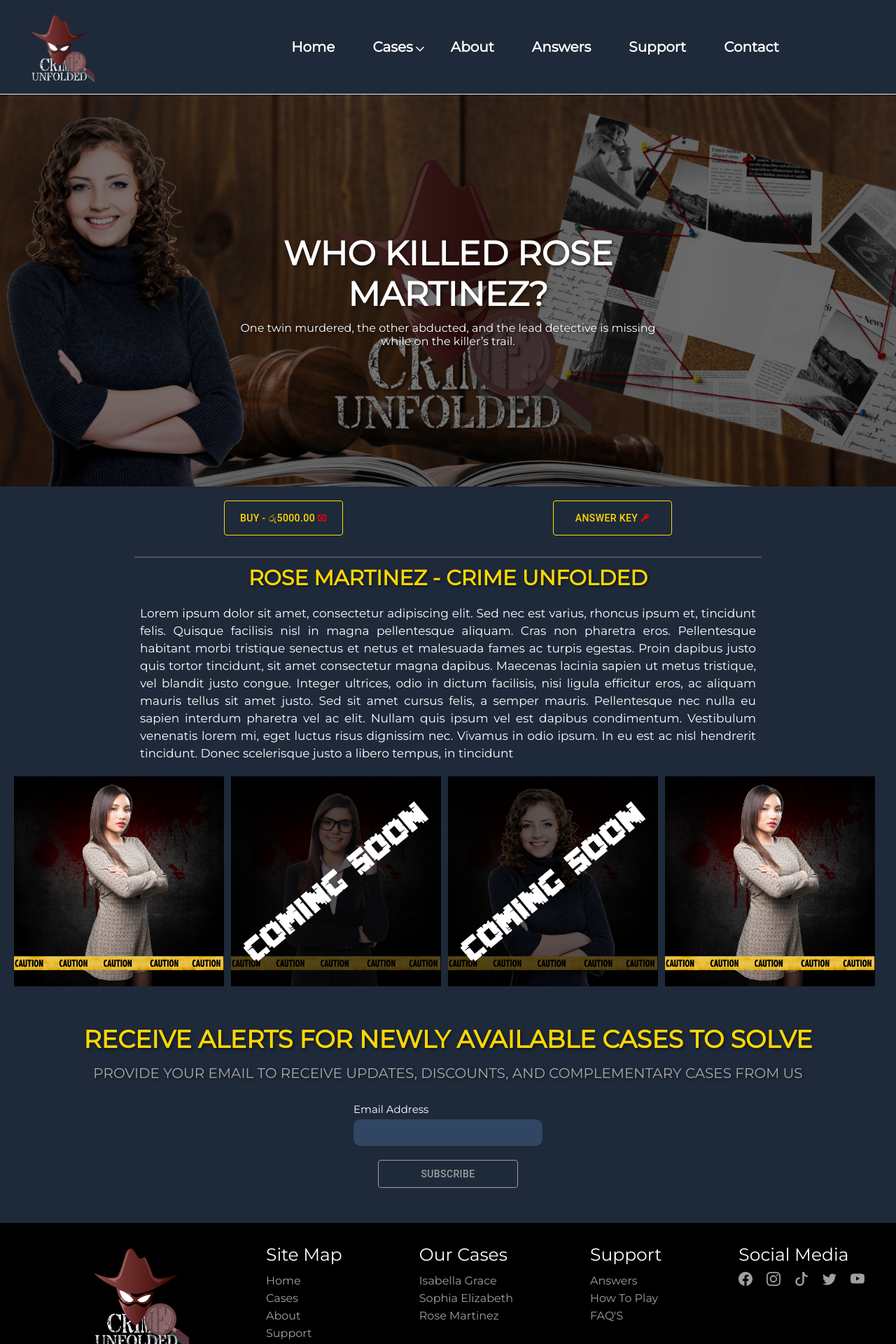
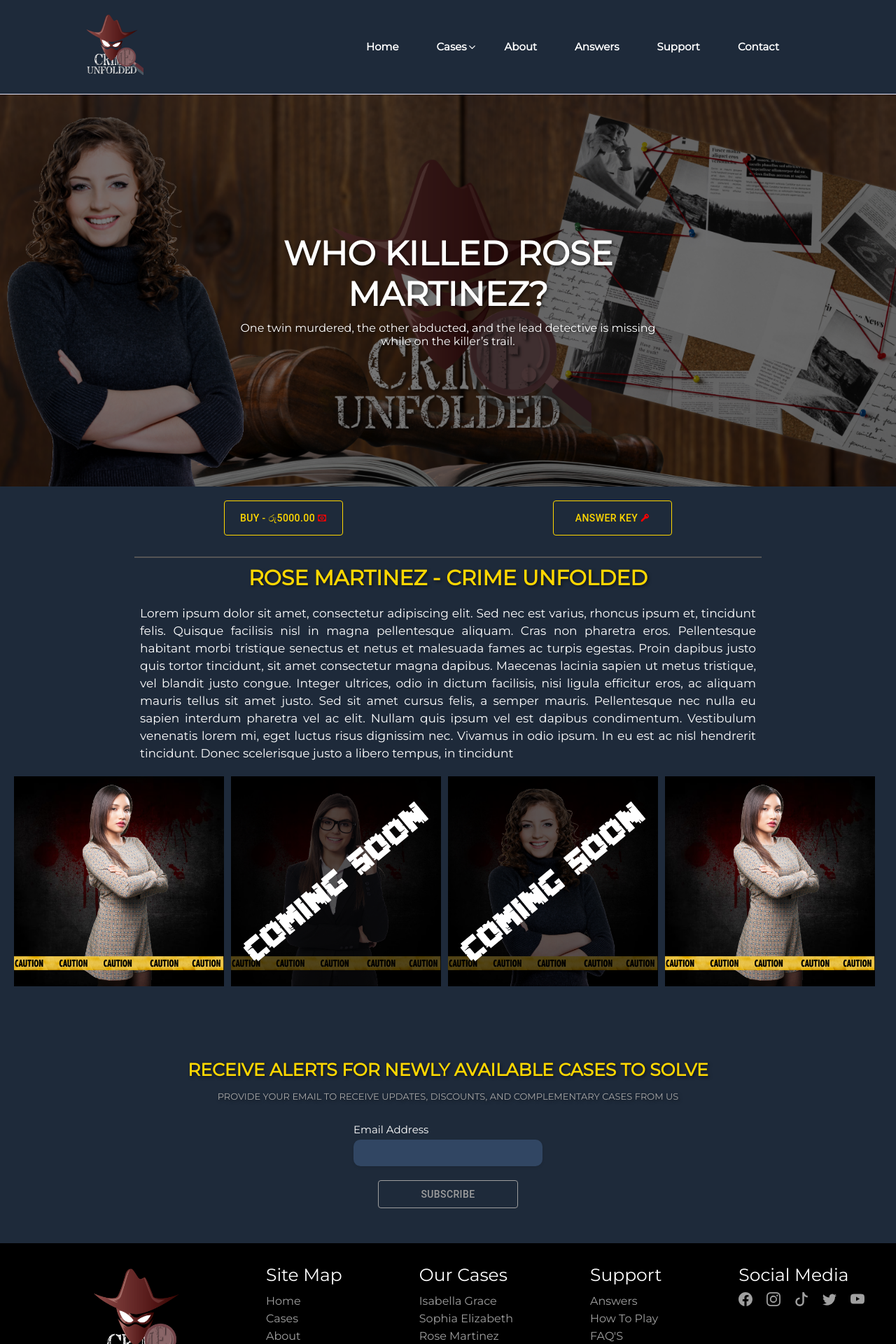
Before and after one commit to sandunde/crime-unfolded, a React (Create React App) app: page /Rose in a window 1280 px wide. Shown: the top 1920 px of the page at 70% size. Built offline with nearby package versions, Linux system fonts and the light colour scheme.

Commit message:
push changes

```diff
--- a/src/App.js
+++ b/src/App.js
@@ -53,7 +53,7 @@
         <Route path="*" element={<Error404 />} />
       </Routes>
       <ScrollUpButton />
-      <DialogflowChatbot />
+      {/* <DialogflowChatbot /> */}
       <Subscribe />
       <Footer />
     </Router>)
--- a/src/components/footer/Footer.css
+++ b/src/components/footer/Footer.css
@@ -108,7 +108,7 @@
 
 .copy-rights h5 {
     margin   : 0;
-    font-size: 15px;
+    font-size: 10px;
     color    : rgb(255, 255, 255);
 }
 
--- a/src/components/menu/NavBar.css
+++ b/src/components/menu/NavBar.css
@@ -8,10 +8,16 @@
   margin-left  : auto;
 }
 
-img {
+.nav-logo {
+  width      : 90px;
+  margin-left: 100px !important;
+}
+
+
+/* img {
   max-width: 100%;
   height   : auto;
-}
+} */
 
 .sec__one {
   position: relative;
@@ -64,7 +70,7 @@
 }
 
 .menu-item a {
-  font-size      : 20px;
+  font-size      : 15px;
   font-weight    : 600;
   line-height    : 40px;
   position       : relative;
@@ -153,6 +159,11 @@
 @media (max-width: 767px) {
   .header__middle .active {
     color: #b22222 !important;
+  }
+
+  .nav-logo {
+    width      : 20%;
+    margin-left: 40px !important;
   }
 
   .sub__menus {
@@ -244,6 +255,7 @@
     cursor          : pointer;
     position        : relative;
     z-index         : 10037;
+    margin-top      : 6px;
   }
 
   .main-nav .menubar__button svg {
--- a/src/components/menu/NavBar.js
+++ b/src/components/menu/NavBar.js
@@ -52,9 +52,10 @@
           <div className="header__middle__logo">
             <NavLink exact activeclassname="is-active" to="/">
               <img
+                className="nav-logo"
                 src={logo}
                 alt="logo"
-                style={{ width: 100, marginLeft: 20 }}
+                // style={{ width: 80, marginLeft: 50 }}
               />
             </NavLink>
           </div>
--- a/src/components/subscribe/Subscribe.css
+++ b/src/components/subscribe/Subscribe.css
@@ -1,11 +1,11 @@
 .subscribe-container {
-    margin: 50px 0 50px 0;
+    margin: 100px 0 50px 0;
 }
 
 .center-text-h1 {
     text-align : center;
     color      : #ffd700;
-    font-size  : 35px;
+    font-size  : 25px;
     font-weight: 600;
     text-shadow: 2px 2px 4px rgba(0, 0, 0, 0.5);
 }
@@ -14,7 +14,7 @@
     margin-top   : 15px;
     text-align   : center;
     color        : rgb(169, 169, 169);
-    font-size    : 20px;
+    font-size    : 13px;
     font-weight  : 400;
     text-shadow  : 2px 2px 4px rgba(0, 0, 0, 0.5);
     margin-bottom: 30px;
--- a/src/screens/about/About.css
+++ b/src/screens/about/About.css
@@ -2,11 +2,12 @@
     margin    : 15px 150px 5px 150px;
     text-align: justify;
     color     : #fff;
-    font-size : 17px;
+    font-size : 15px;
 }
 
 .home-heading {
     text-align: center;
+    font-size: 25px;
 }
 
 @media (max-width: 768px) {
--- a/src/screens/home/Home.css
+++ b/src/screens/home/Home.css
@@ -21,7 +21,7 @@
     display        : flex;
     justify-content: center;
     align-items    : center;
-    font-size      : 40px;
+    font-size      : 35px;
     font-weight    : 600;
 }
 
```
